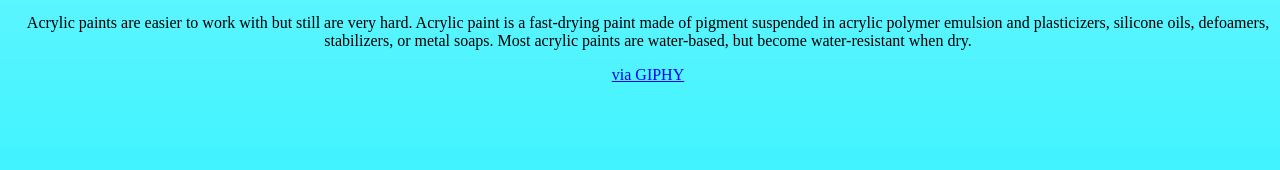
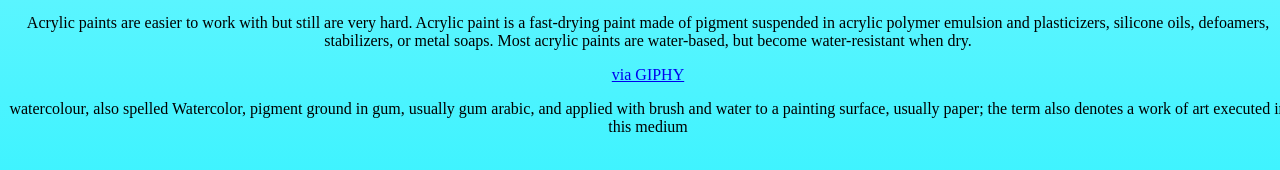
Before and after one commit to Isabella5432/myWebsite, a plain HTML site: page index.html in a window 1280 px wide. Shown: the part 624-794 px from the top of the page. Drawn offline with Linux system fonts and the light colour scheme.

Commit message:
Update index.html

```diff
--- a/index.html
+++ b/index.html
@@ -42,6 +42,9 @@ Isabella
 
  <iframe src="https://giphy.com/embed/9BeJV0JwVhPos" width="385" height="480" frameBorder="0" class="giphy-embed" allowFullScreen></iframe><p><a href="https://giphy.com/gifs/satisfying-paint-9BeJV0JwVhPos">via GIPHY</a></p>
 
+  <p> watercolour, also spelled Watercolor, pigment ground in gum, usually gum arabic, and applied with brush and water to a painting surface, usually paper; the term also denotes a work of art executed in this medium
+  </p>
+
 </body>
 
 </html>
```
